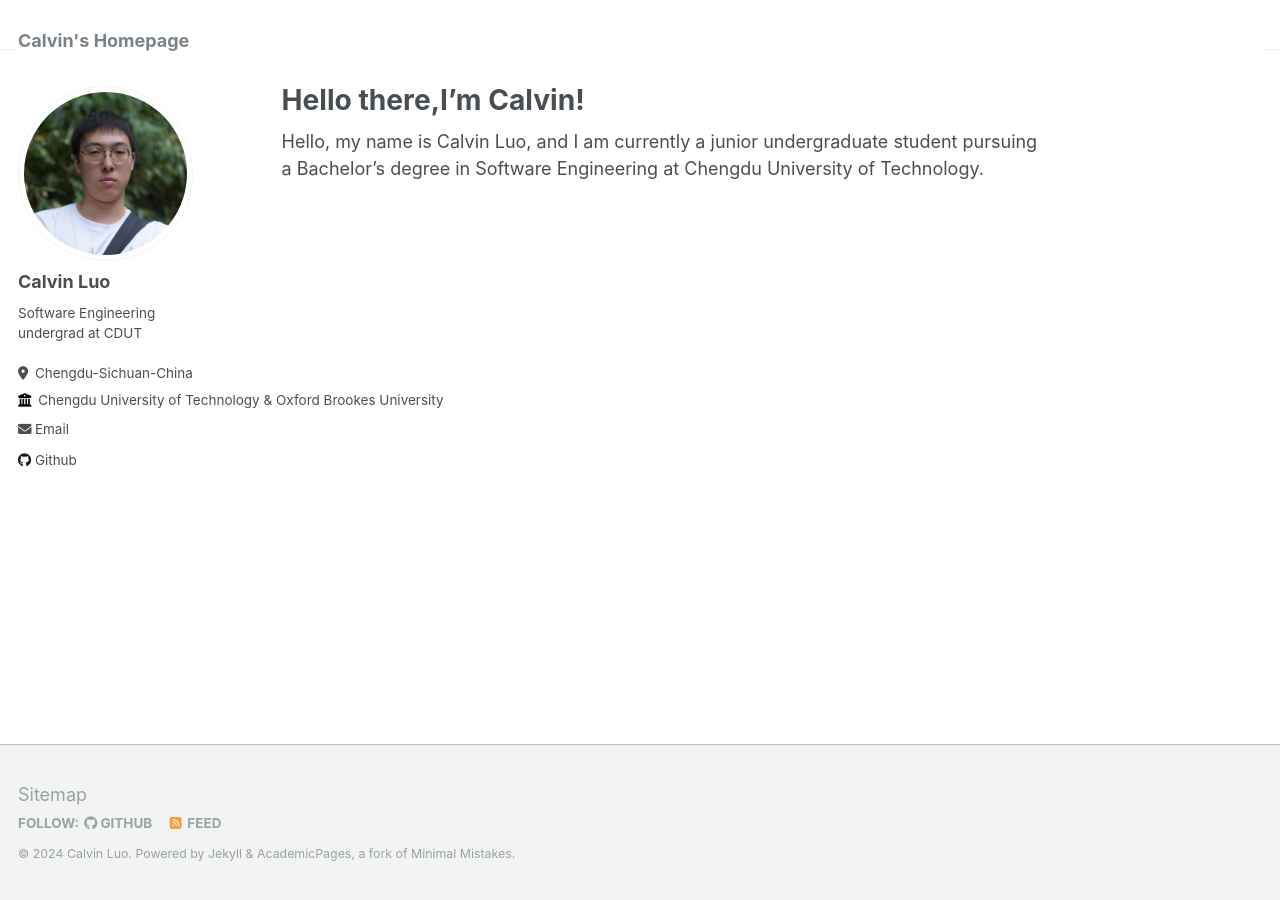
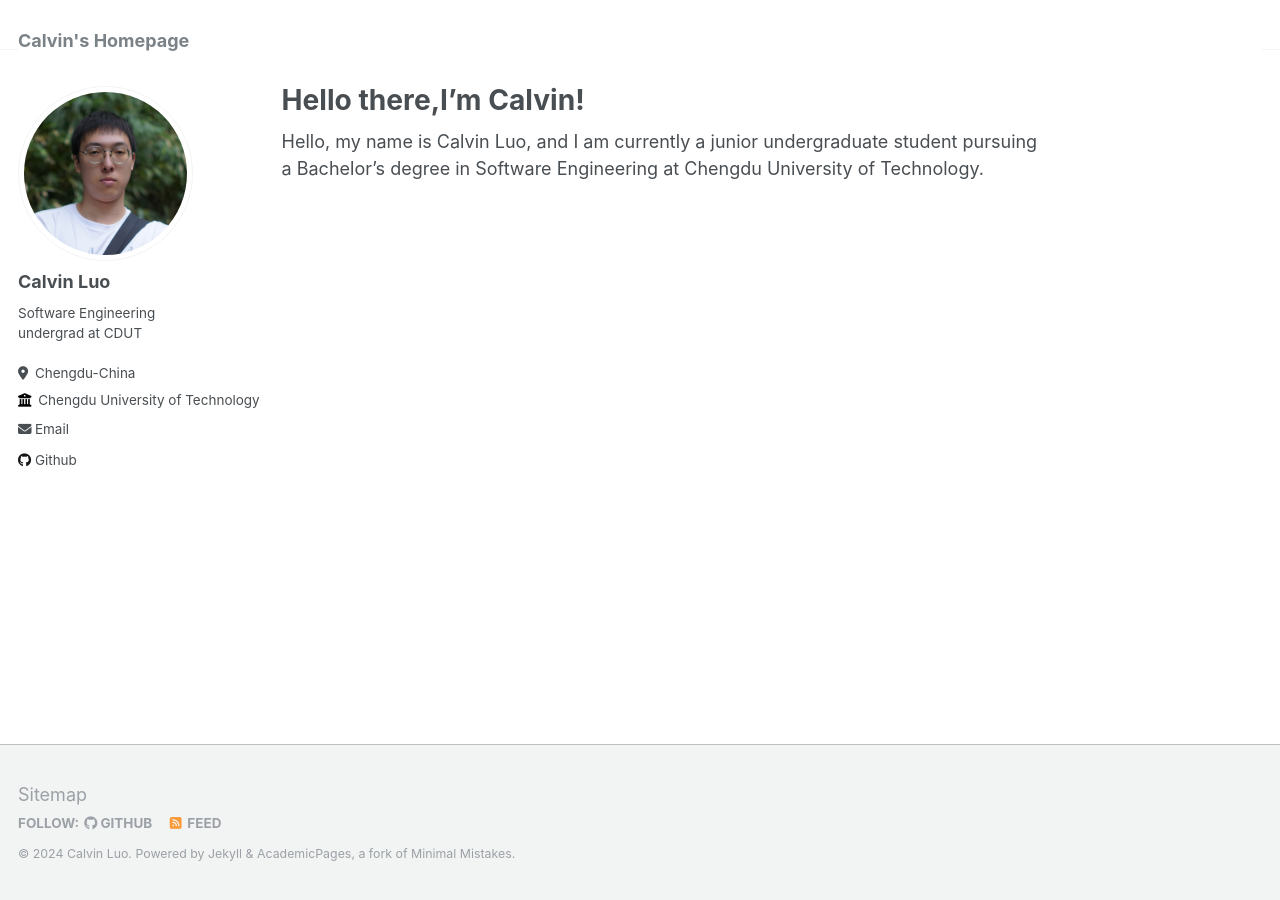
Before and after one commit to BullshiArtist/BullshiArtist.github.io, a Jekyll site: the page built from _pages/about.md, in a window 1280 px wide. Built offline with Jekyll 4.4.1, drawn with Linux system fonts in a browser that asks for light colours.

Commit message:
add the left side info

```diff
--- a/_config.yml
+++ b/_config.yml
@@ -25,8 +25,8 @@ author:
   name             : "Calvin Luo"
   pronouns         : # example: "she/her"
   bio              : "Software Engineering undergrad at CDUT"
-  location         : "Chengdu-Sichuan-China"
-  employer         : "Chengdu University of Technology & Oxford Brookes University"
+  location         : "Chengdu-China"
+  employer         : "Chengdu University of Technology"
   uri              : # URL
   email            : "1324177796@qq.com"
 
```
